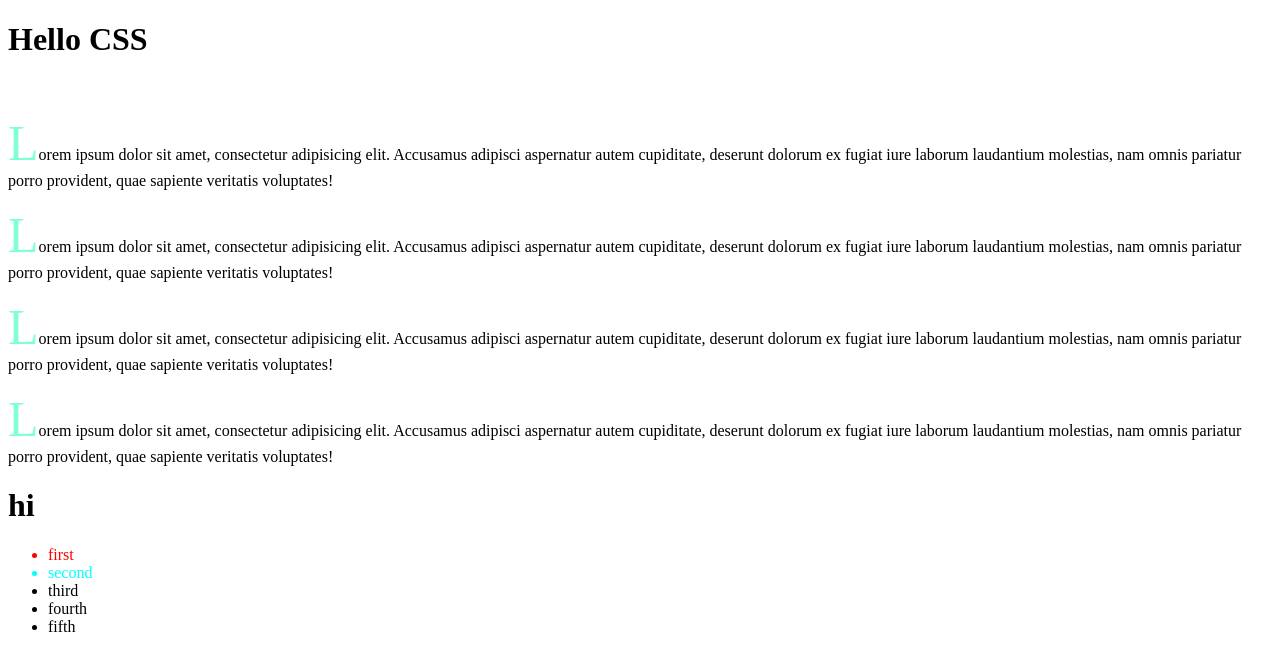
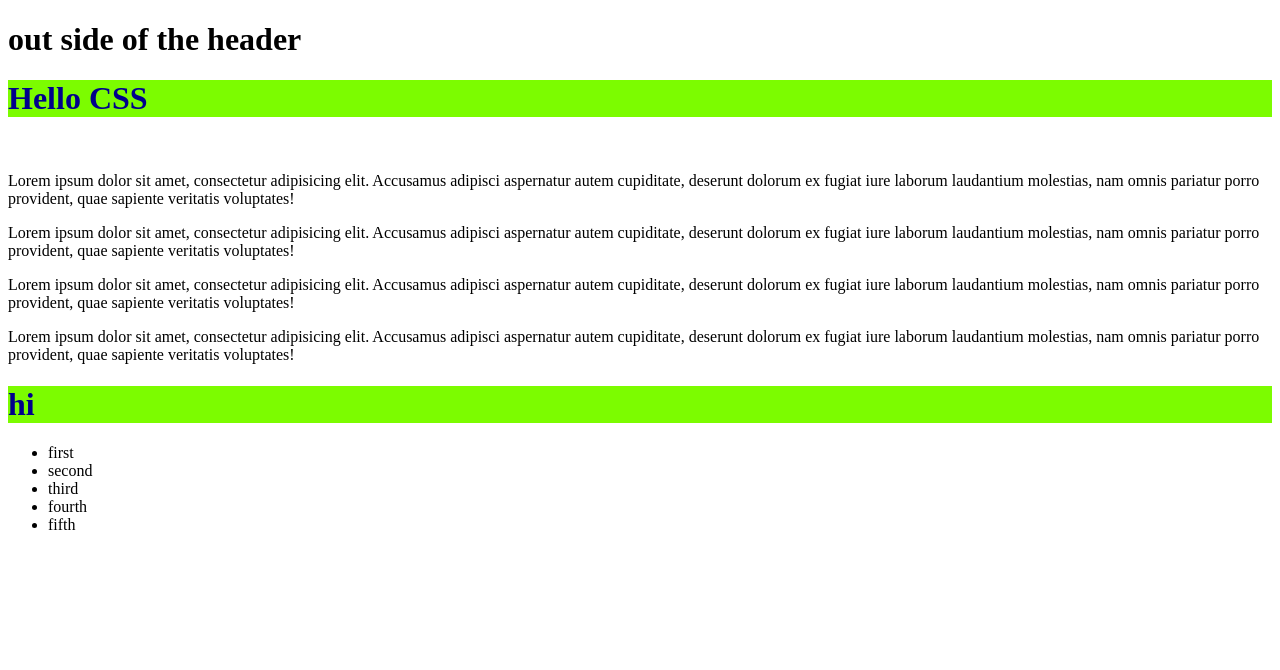
Before and after one commit to Shashee99/CSS, a plain HTML site: page index.html in a window 1280 px wide. Drawn offline with Linux system fonts and the light colour scheme.

Commit message:
css combninators

```diff
--- a/index.html
+++ b/index.html
@@ -23,24 +23,32 @@
     /*    pseudo selectors*/
 
     /*    pseudo classes - SELECT ACCORDING TO THE ELEMENT STATE */
-        li:first-child{
-            color:red;
-        }
-        li:hover :last-child{
-            color:aqua;
-        }
-        li:nth-child(2){
-            color: aqua;
-        }
+    /*    li:first-child{*/
+    /*        color:red;*/
+    /*    }*/
+    /*    li:hover :last-child{*/
+    /*        color:aqua;*/
+    /*    }*/
+    /*    li:nth-child(2){*/
+    /*        color: aqua;*/
+    /*    }*/
 
-        p::first-letter{
-            color:aquamarine;
-            font-size: 50px;
-        }
-        p::selection{
-            background-color: darkgreen;
-            font-size: 100px;
-            color: aqua;
+    /*    p::first-letter{*/
+    /*        color:aquamarine;*/
+    /*        font-size: 50px;*/
+    /*    }*/
+    /*    p::selection{*/
+    /*        background-color: darkgreen;*/
+    /*        font-size: 100px;*/
+    /*        color: aqua;*/
+    /*    }*/
+    /*    li{*/
+    /*        list-style: lower-greek;*/
+    /*    }*/
+    /*css combinators*/
+        header h1{
+            color : darkblue;
+            background-color: lawngreen ;
         }
 
 
@@ -48,6 +56,7 @@
     </style>
 </head>
 <body>
+<h1>out side of the header</h1>
 <header>
     <h1 id="myh">Hello CSS</h1>
     <br>
```
